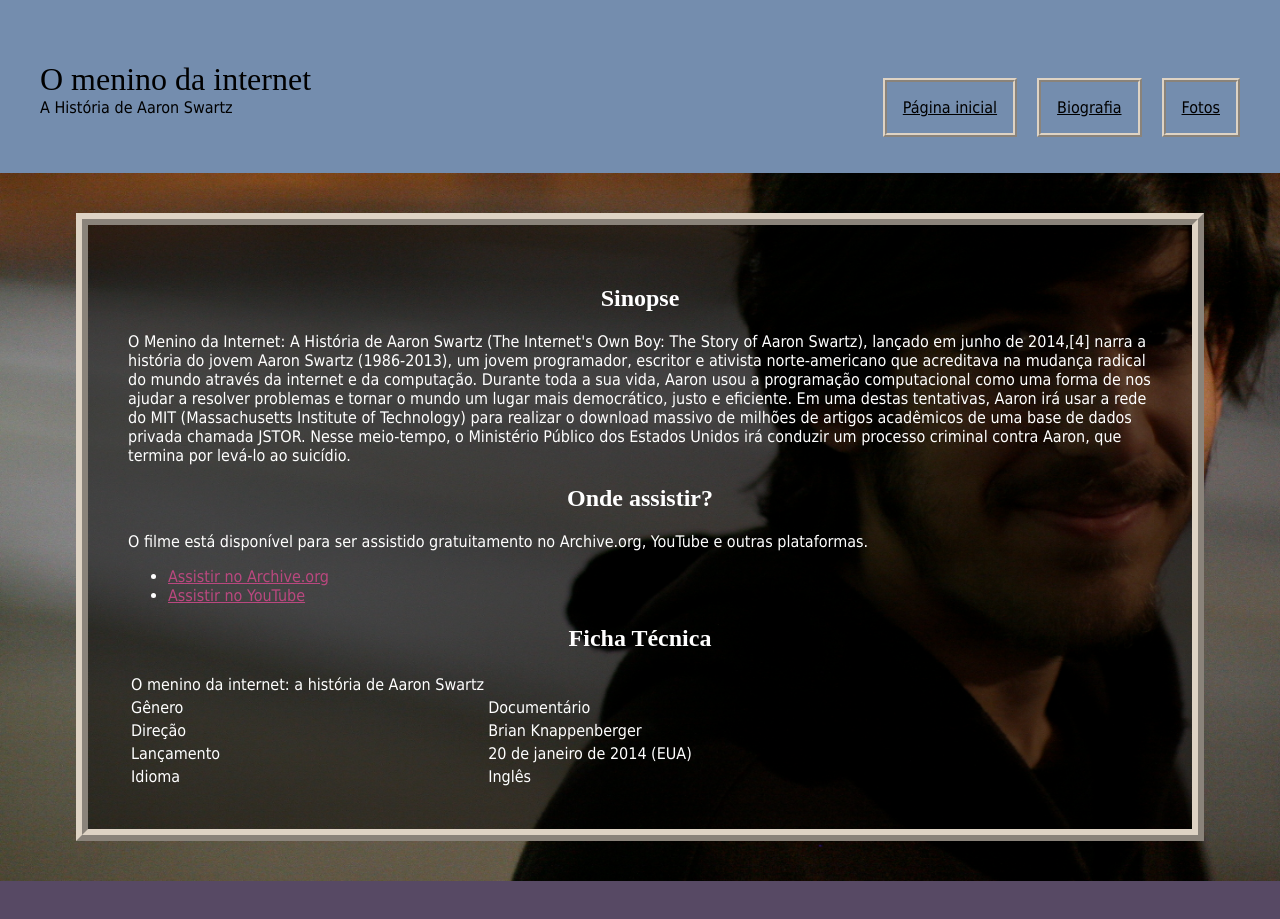
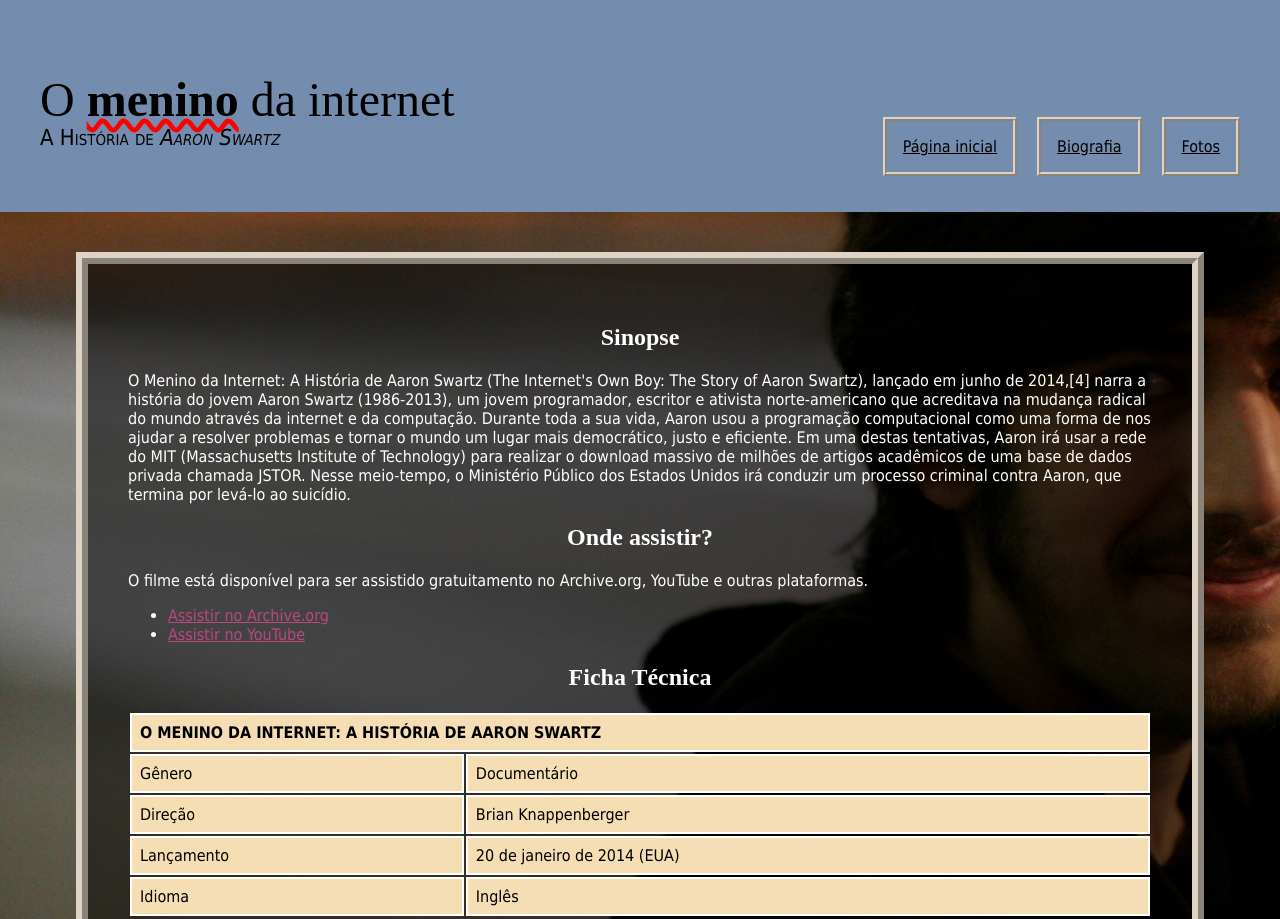
Before and after one commit to SENAI-Cotia/o-menino-da-internet, a plain HTML site: page index.html in a window 1280 px wide. Shown: the top 919 px of the page. Drawn offline with Linux system fonts and the light colour scheme.

Commit message:
Estilizando tabela
Estilizando a tabela com os seletores de elemento de tabela.

Adiciona também a propriedade colspan na célula do cabeçalho da tabela, para dizer que ela irá ocupar duas colunas (como um merge de células em softwares como o Word e Excel)

```diff
--- a/index.html
+++ b/index.html
@@ -8,8 +8,8 @@
     <body>
         <header>
             <div class="site-title">
-                <h1 class="title">O menino da internet</h1>
-                <p class="subtitle">A História de Aaron Swartz</p>
+                <h1 class="title">O <b>menino</b> da internet</h1>
+                <p class="subtitle">A História de <em>Aaron Swartz</em></p>
             </div>
             <nav>
                 <ul class="menu">
@@ -44,7 +44,7 @@
                 <table>
                     <thead>
                         <tr>
-                            <td>O menino da internet: a história de Aaron Swartz</td>
+                            <td colspan="2">O menino da internet: a história de Aaron Swartz</td>
                         </tr>
                     </thead>
                     <tbody>
--- a/style.css
+++ b/style.css
@@ -14,6 +14,7 @@ h1, h2, h3, h4, h5, h6 {
 }
 
 h1 {
+    font-size: 48px;
     margin-bottom: -0.5em;
 }
 
@@ -24,23 +25,6 @@ h1 {
 
 a {
     color: #BA487F;
-}
-
-/*****************************
- * Main                      *
- *****************************/
-main {
-    background-color: rgba(0, 0, 0, 0.5);
-    border-width: 12px;
-    border-style: ridge;
-    border-color: #DED3C4;
-    color: #ffffff;
-    padding: 40px;
-    margin-left: auto;
-    margin-right: auto;
-    margin-top: 40px;
-    margin-bottom: 40px;
-    width: 80%;
 }
 
 /*****************************
@@ -72,6 +56,53 @@ header {
     color: rebeccapurple;
 }
 
+b {
+    text-decoration: underline wavy red;
+}
+
+.subtitle {
+    font-size: 22px;
+    font-variant: small-caps;
+}
+
+/*****************************
+ * Main                      *
+ *****************************/
+main {
+    background-color: rgba(0, 0, 0, 0.5);
+    border-width: 12px;
+    border-style: ridge;
+    border-color: #DED3C4;
+    color: #ffffff;
+    padding: 40px;
+    margin-left: auto;
+    margin-right: auto;
+    margin-top: 40px;
+    margin-bottom: 40px;
+    width: 80%;
+}
+
+table {
+    /*border: 2px solid white;*/
+    width: 100%;
+}
+
+thead {
+    font-weight: 700;
+    text-transform: uppercase;
+}
+
+td {
+    color: #000000;
+    background-color: wheat;
+    border: 2px solid white;
+    padding: 8px;
+}
+
+
+/*****************************
+ * Footer                    *
+ *****************************/
 footer {
     padding-top: 40px;
     background-color: #574964;
```
